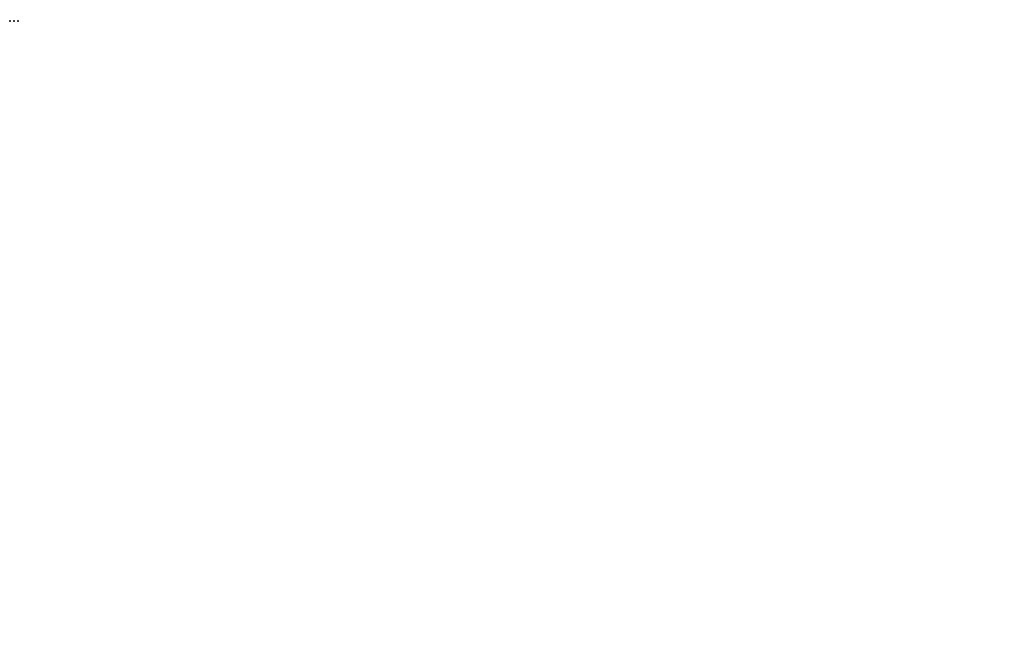
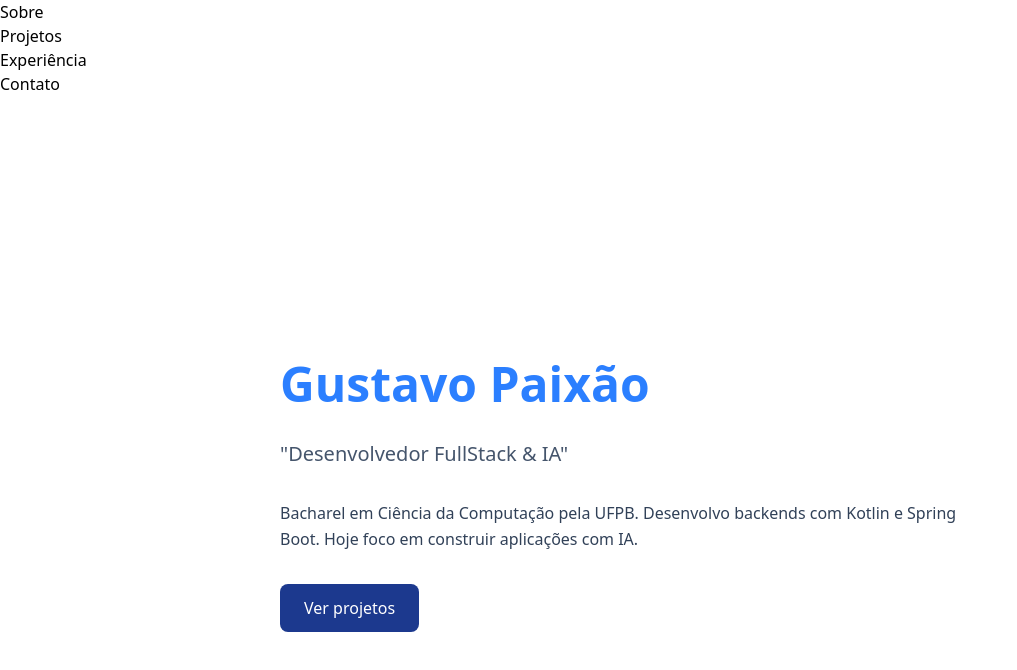
Before and after one commit to gustavopaixa1/gustavopaixa1.github.io, a plain HTML site: page index.html in a window 1280 px wide. Shown: the whole page, without its empty margins (0-1017 px from the left). Drawn offline with nearby package versions, Linux system fonts and the light colour scheme.

Commit message:
feat: adiciona tailwind e estiliza hero

```diff
--- a/index.html
+++ b/index.html
@@ -7,14 +7,31 @@
     <meta name="description" content="Portfólio de Gustavo Paixão - FullStack & IA">
     <title>Gustavo Paixão - FullStack & IA</title>
     <link rel="stylesheet" href="assets/css/style.css">
+    <script src="https://cdn.jsdelivr.net/npm/@tailwindcss/browser@4"></script>
     <script src="assets/js/script.js" defer></script>
 </head>
 
 <body>
     <header>
-        <nav>...</nav>
+        <nav aria-label="Navegação principal">
+            <ul>
+                <li><a href="#sobre">Sobre</a></li>
+                <li><a href="#projetos">Projetos</a></li>
+                <li><a href="#experiencia">Experiência</a></li>
+                <li><a href="#contato">Contato</a></li>
+            </ul>
+        </nav>
     </header>
     <main>
+
+        <section id="inicio" class="min-h-screen flex flex-col justify-center max-w-3xl mx-auto px-6 gap-8">
+            <h1 class="text-5xl font-bold text-blue-500">Gustavo Paixão</h1>
+            <p class="text-xl text-slate-600">"Desenvolvedor FullStack &amp; IA"</p>
+            <p class="text-slate-700 leading-relaxed">Bacharel em Ciência da Computação pela UFPB. Desenvolvo backends com Kotlin e Spring Boot. Hoje foco em construir aplicações com IA.</p>
+            <a href="#projetos" class="self-start bg-blue-900 text-white px-6 py-3 rounded-lg hover:bg-blue-100">Ver projetos</a>
+
+        </section>
+
         <section id="sobre"></section>
         <section id="projetos"></section>
         <section id="experiencia"></section>
```
